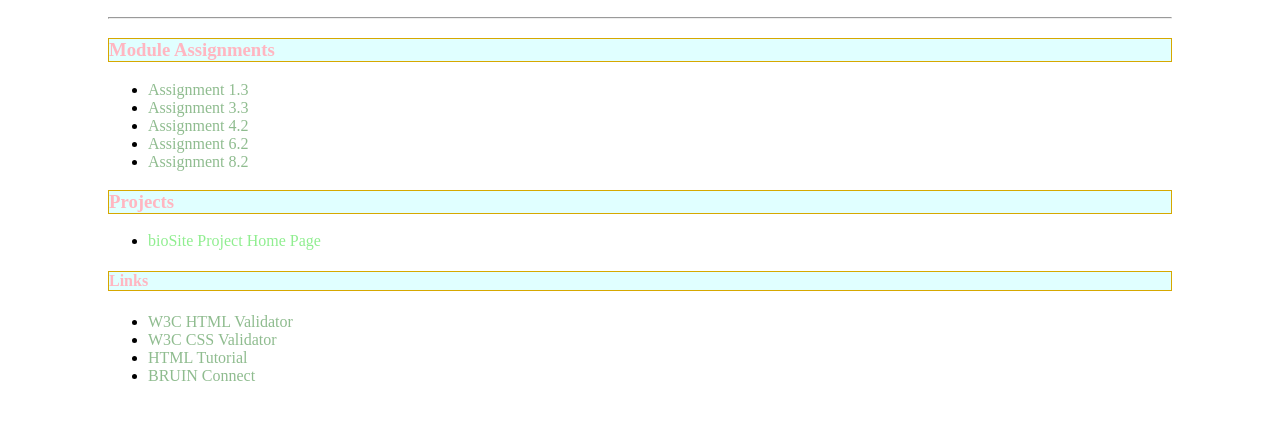
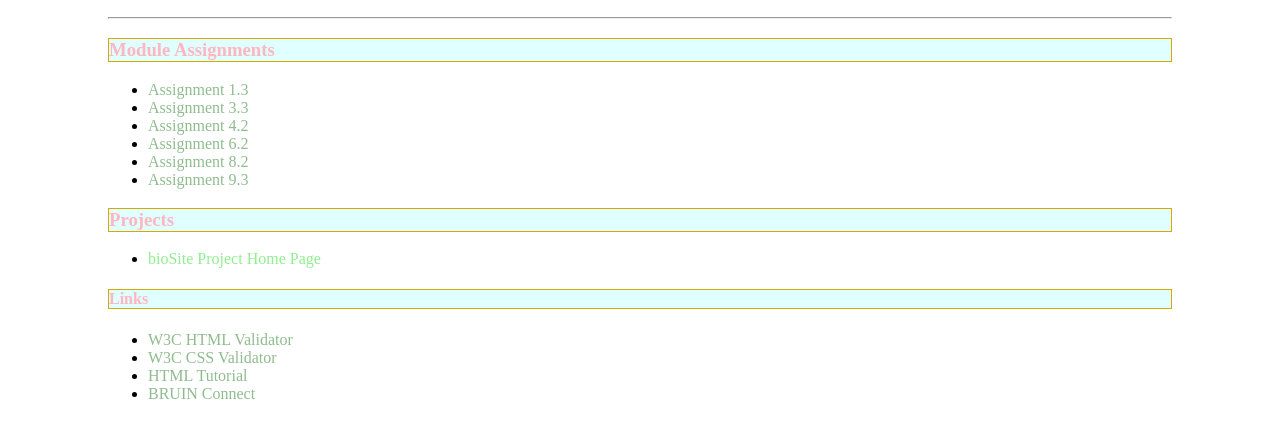
Before and after one commit to BrittleBunny/csd-340, a plain HTML site: page index.html in a window 1280 px wide. Shown: the part 142-580 px from the top of the page. Drawn offline with Linux system fonts and the light colour scheme.

Commit message:
Update index.html

```diff
--- a/index.html
+++ b/index.html
@@ -18,6 +18,7 @@
       <li><a href="module-4/Ray_Mod4_2">Assignment 4.2</a></li>
       <li><a href="module-6/Ray_Mod6_2">Assignment 6.2</a></li>
       <li><a href="module-8/Ray_Mod8_2">Assignment 8.2</a></li>
+      <li><a href="module-9/Ray_Mod9_3">Assignment 9.3</a></li>
      </ul>
      <h3>Projects</h3>
      <ul>
```
